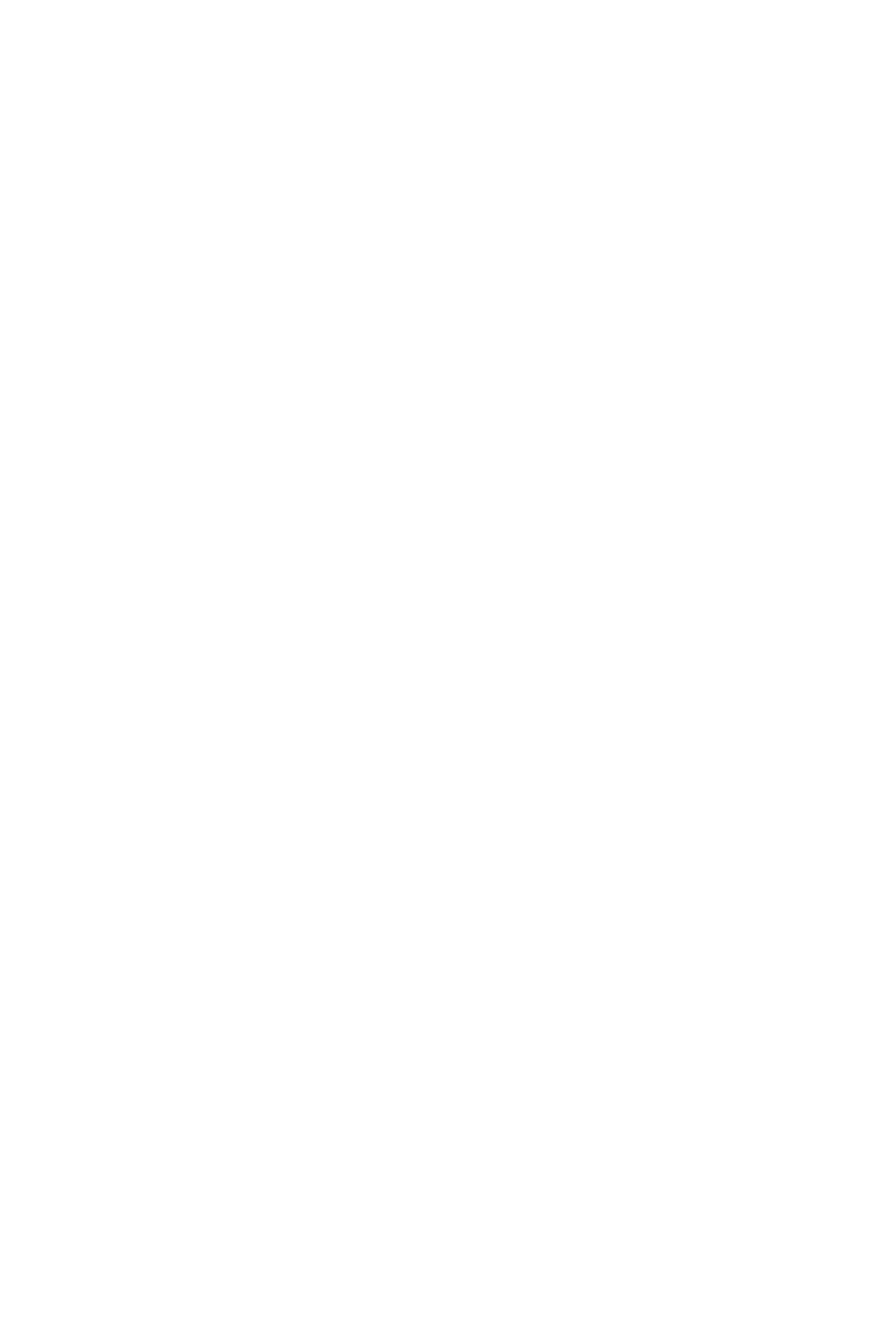
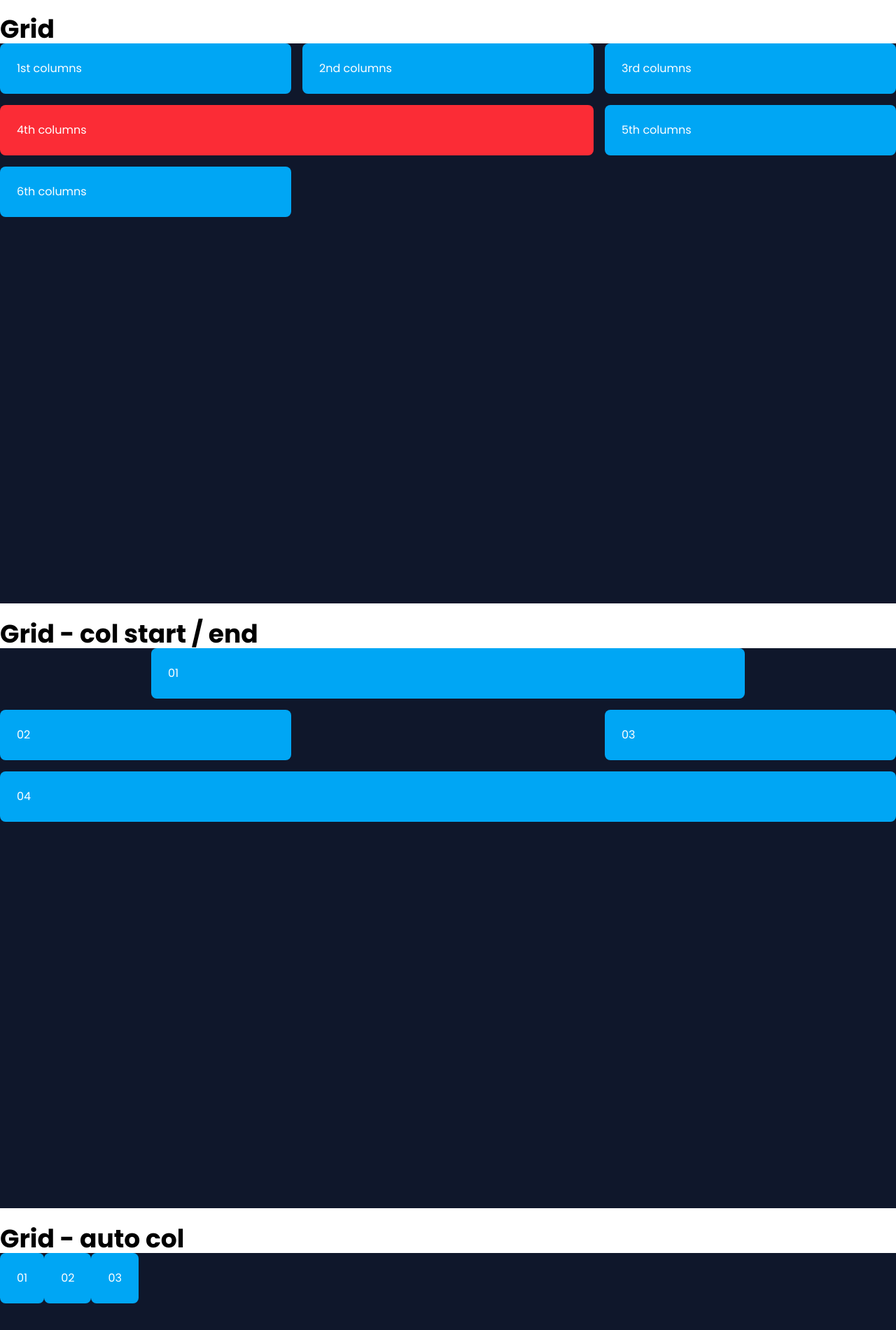
Before and after one commit to hahafiz/tailwind-sandbox, a React (Vite) app: page / in a window 1280 px wide. Shown: the part 1454-3354 px from the top of the page at 70% size. Before the commit the page ends 1452 px from the top, so only its background shows below. Built offline with nearby package versions, Linux system fonts and the light colour scheme.

Commit message:
covered grid. 2:12:49

```diff
--- a/src/App.jsx
+++ b/src/App.jsx
@@ -58,7 +58,7 @@ function App() {
         <div className="w-3/5 h-16 bg-green-500"></div>
       </div>
       <br />
-      <h1 className="text-4xl text-bold">Flex</h1>
+      <h1 className="text-4xl font-bold">Flex</h1>
       <div className="parent">
         <div>Header</div>
         <div className="flex">
@@ -111,6 +111,87 @@ function App() {
         <div className="pt-8 pb-12 bg-red-500">02</div>
         <div className="pt-12 pb-4 bg-green-500">03</div>
       </div>
+      <br />
+      <h1 className="text-4xl font-bold">Grid</h1>
+      <div className="h-screen text-white parent bg-slate-900">
+        <div className="container mx-auto">
+          <div className="grid md:grid-cols-2 lg:grid-cols-3 gap-4">
+            <div className="bg-sky-500 p-6 rounded-lg">1st columns</div>
+            <div className="bg-sky-500 p-6 rounded-lg">2nd columns</div>
+            <div className="bg-sky-500 p-6 rounded-lg">3rd columns</div>
+            <div className="bg-red-500 p-6 rounded-lg col-span-2">
+              4th columns
+            </div>
+            <div className="bg-sky-500 p-6 rounded-lg">5th columns</div>
+            <div className="bg-sky-500 p-6 rounded-lg">6th columns</div>
+          </div>
+        </div>
+      </div>
+      <br />
+      <h3 className="text-4xl font-bold">Grid - col start / end</h3>
+      <div className="h-screen text-white parent bg-slate-900">
+        <div className="container mx-auto">
+          <div className="grid grid-cols-6 gap-4">
+            <div className="p-6 col-start-2 col-span-4 bg-sky-500 rounded-lg">
+              01
+            </div>
+            <div className="p-6 col-start-1 col-end-3 bg-sky-500 rounded-lg">
+              02
+            </div>
+            <div className="p-6 col-end-7 col-span-2 bg-sky-500 rounded-lg">
+              03
+            </div>
+            <div className="p-6 col-start-1 col-end-7 bg-sky-500 rounded-lg">
+              04
+            </div>
+          </div>
+        </div>
+      </div>
+      <br />
+      <h3 className="text-4xl font-bold">Grid - auto col</h3>
+      <div className="h-screen text-white parent bg-slate-900">
+        <div className="container mx-auto">
+          <div className="grid grid-flow-col auto-cols-max">
+            <div className="p-6 rounded-lg bg-sky-500">01</div>
+            <div className="p-6 rounded-lg bg-sky-500">02</div>
+            <div className="p-6 rounded-lg bg-sky-500">03</div>
+          </div>
+        </div>
+      </div>
+      <br />
+      <h3 className="text-4xl font-bold">Grid - template rows</h3>
+      <div className="h-screen text-white parent bg-slate-900">
+        <div className="container mx-auto">
+          <div className="grid grid-flow-col grid-rows-4 gap-4">
+            <div className="p-6 rounded-lg bg-sky-500 row-span-2">01</div>
+            <div className="p-6 rounded-lg bg-sky-500">02</div>
+            <div className="p-6 rounded-lg bg-sky-500">03</div>
+            <div className="p-6 rounded-lg bg-sky-500">04</div>
+            <div className="p-6 rounded-lg bg-sky-500 row-span-3">05</div>
+            <div className="p-6 rounded-lg bg-sky-500">06</div>
+          </div>
+        </div>
+      </div>
+      <br />
+      <h3 className="text-4xl font-bold">Grid - auto flow</h3>
+      <div className="h-screen text-white parent bg-slate-900">
+        <div className="container mx-auto">
+          <div className="grid grid-flow-row-dense grid-cols-3 grid-rows-3 gap-4">
+            <div className="p-6 rounded-lg bg-sky-500 col-span-2">01</div>
+            <div className=" col-span-2 p-6 rounded-lg bg-sky-500">02</div>
+            <div className="p-6 rounded-lg bg-sky-500">03</div>
+            <div className="p-6 rounded-lg bg-sky-500">04</div>
+            <div className="p-6 rounded-lg bg-sky-500">05</div>
+            <div className="col-span-2 p-6 rounded-lg bg-sky-500">06</div>
+            <div className="p-6 rounded-lg bg-sky-500">07</div>
+            <div className="p-6 rounded-lg bg-sky-500">08</div>
+            <div className="p-6 rounded-lg bg-sky-500">09</div>
+            <div className="p-6 rounded-lg bg-sky-500 col-span-2 ">10</div>
+            <div className="p-6 rounded-lg bg-sky-500">11</div>
+            <div className="p-6 rounded-lg bg-sky-500">12</div>
+          </div>
+        </div>
+      </div>
     </>
   );
 }
```
